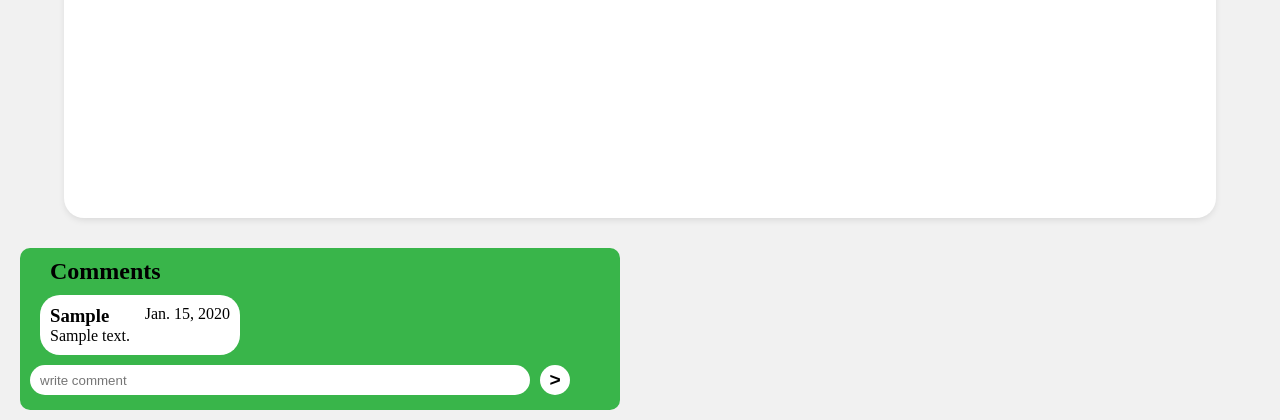
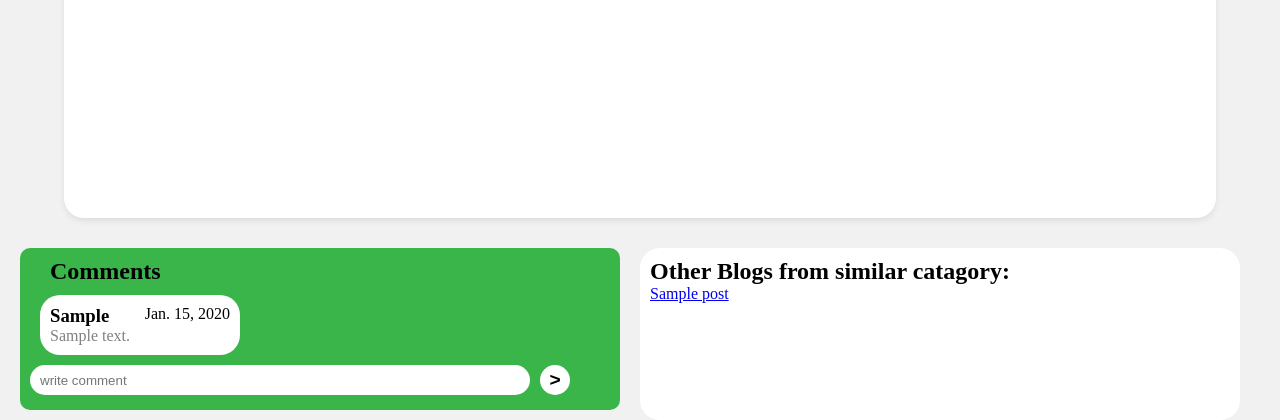
Before and after one commit to vidit-od/Blog-Website, a Django app: page /read_blog/1 in a window 1280 px wide. Shown: the part 532-952 px from the top of the page. Run offline with Django 3.2, Linux system fonts and the light colour scheme; tables that the repository leaves empty hold one stand-in row (values such as "Sample post"); some libraries are stand-ins or nearby versions; some web fonts are replaced.

Commit message:
Suggestions

```diff
--- a/Post/views.py
+++ b/Post/views.py
@@ -83,7 +83,11 @@ def write_blog(request):
 
 def read_blog(request,pk):
     blog=post.objects.get(id=pk)
-
+    all_blog=post.objects.all()
+    catagory_blog=[]
+    for i in all_blog:
+        if i.catagory==blog.catagory:
+            catagory_blog.append(i)
     if request.method=='POST':
         content=request.POST['comment']
         user=request.user.username
@@ -98,7 +102,7 @@ def read_blog(request,pk):
             return redirect(f'/read_blog/{pk}')
 
 
-    return render(request,'read_blog.html',{'blog':blog})
+    return render(request,'read_blog.html',{'blog':blog, 'all_blogs':catagory_blog })
 
 def post_detailview(request,id):
     if request.method=='Post':
--- a/static/style_read_blog.css
+++ b/static/style_read_blog.css
@@ -54,7 +54,20 @@ body{
 .comments h2{
     margin-left: 20px;
 }
+/* extras : the bottom section */
+.extras{
+    display: flex;
+    flex-wrap:wrap ;
+}
 
+/* suggestions */
+.suggestions{
+    background-color:  white ;
+    margin-left: 20px;
+    min-width: 600px;
+    padding: 10px;
+    border-radius:20px ;
+}
 
 /* individual comment */
 .individual_comment{
@@ -73,7 +86,9 @@ body{
     justify-content: space-between;
     border-bottom: 20px thick black;
 }
-
+.comment_content{
+    color: gray;
+}
 /* write comments form */
 .write_comment form{
     width: 100%;
--- a/templates/read_blog.html
+++ b/templates/read_blog.html
@@ -17,7 +17,8 @@
             <p>{{blog.description}}</p>
         </div>
     </div>
-    <div class="comments">
+    <div class="extras">
+        <div class="comments">
         <h2>Comments</h2>
         <div class="view_comments">
             {% if not blog.comments.all %}
@@ -46,7 +47,13 @@
         {% for message in messages %}
             <h4>{{message}}</h4>
         {% endfor %}
+        </div>
+        <div class="suggestions">
+            <h2>Other Blogs from similar catagory:</h2>
+            {% for suggested in all_blogs %}
+                <a href="/read_blog/{{ suggested.id }}"><p>{{suggested.title}}</p></a>
+            {% endfor %}
+        </div>
     </div>
-
 </body>
 <script src="https://kit.fontawesome.com/yourcode.js" crossorigin="anonymous"></script>
```
